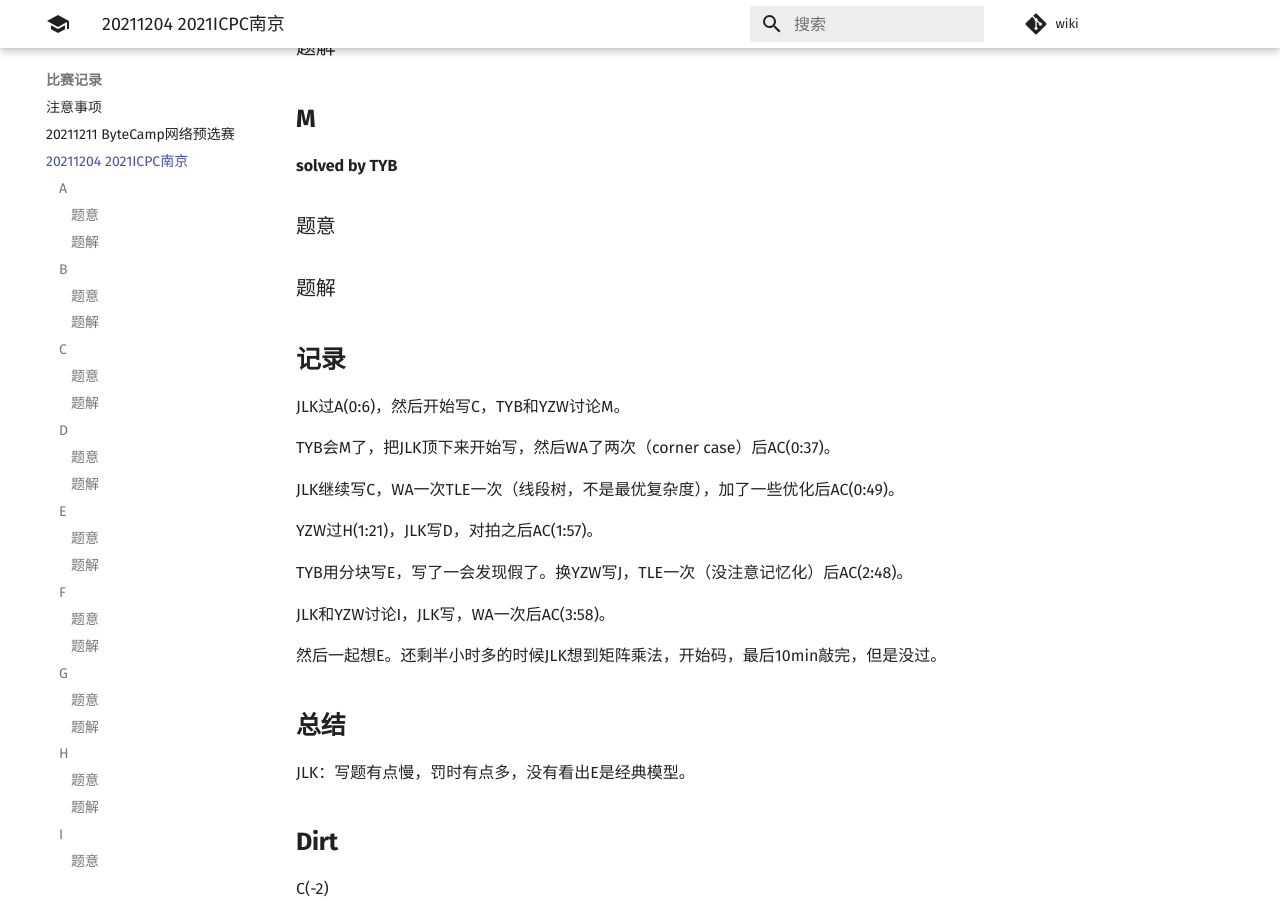
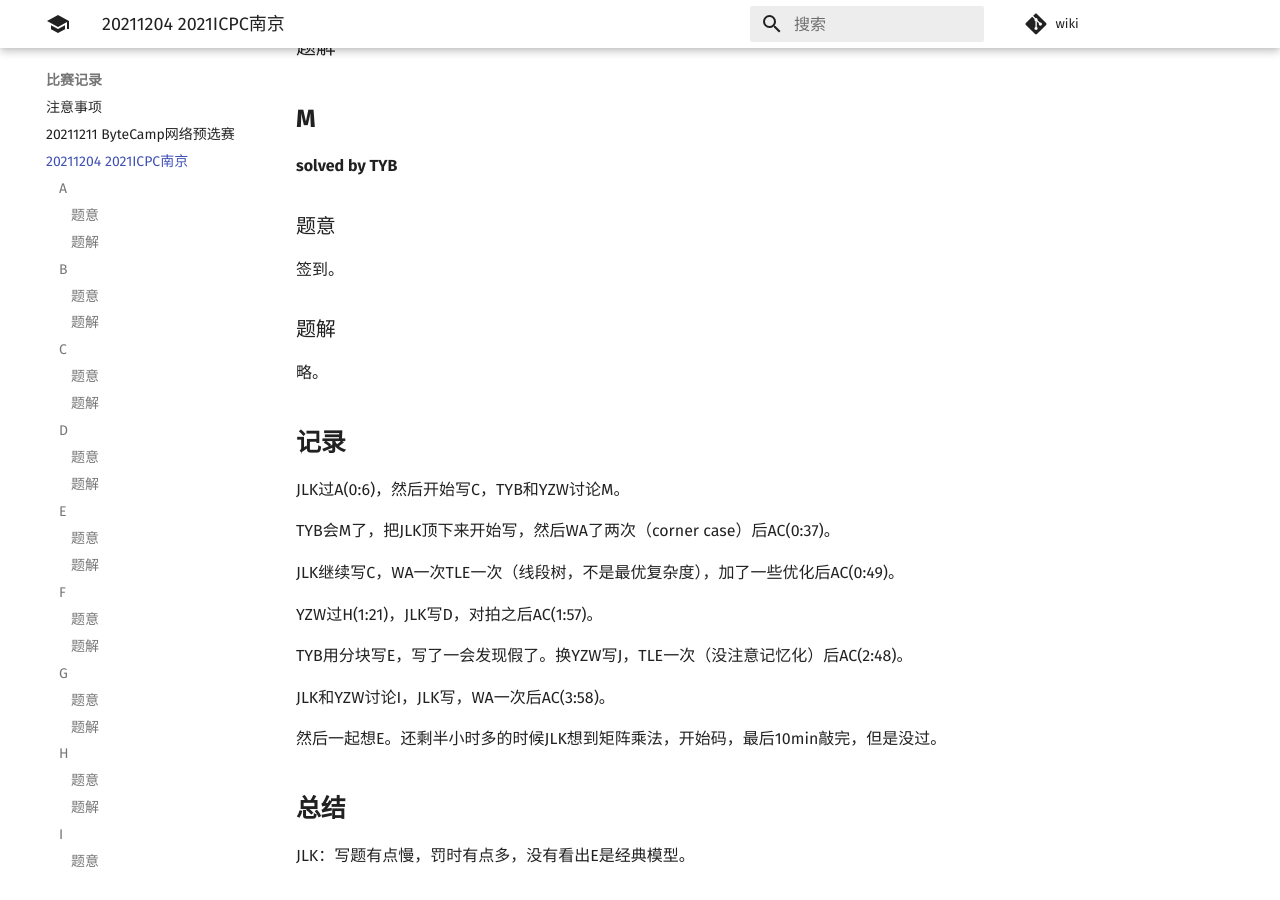
Before and after one commit to PoorMath/PoorMath.github.io, an MkDocs documentation site: the page built from docs/contest/20211204 2021ICPC南京.md, in a window 1280 px wide and 900 px high, scrolled down 4663 px. Built offline with MkDocs 1.6.1 and Material for MkDocs 9.7.7, drawn with Linux system fonts in a browser that asks for light colours; comment, search, counter and statistics services are not loaded.

Commit message:
Update 20211204 2021ICPC南京.md

```diff
--- a/docs/contest/20211204 2021ICPC南京.md
+++ b/docs/contest/20211204 2021ICPC南京.md
@@ -199,11 +199,11 @@
 
 ### 题意
 
-
+签到。
 
 ### 题解
 
-
+略。
 
 ## **记录**
 
```
